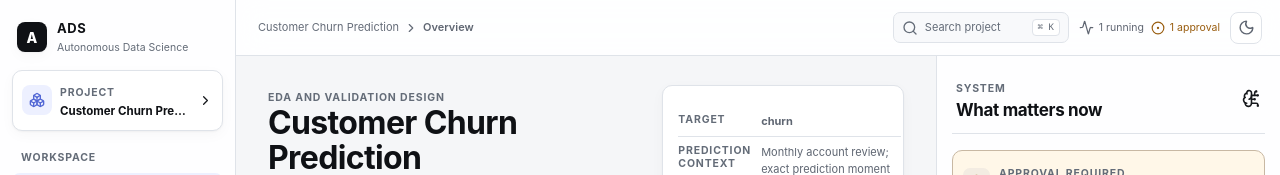
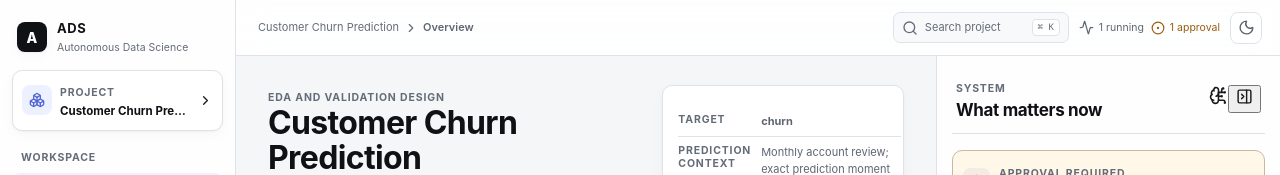
Before and after one commit to shakaarlatief/autonomous-data-science-system, a React (Vite) app in the folder frontend/: page / in a window 1280 px wide. Shown: the top 175 px of the page. Built offline with nearby package versions, Linux system fonts and the light colour scheme.

Commit message:
Add foldable methodological guidance panel

```diff
--- a/frontend/src/components/MethodologyPanel.tsx
+++ b/frontend/src/components/MethodologyPanel.tsx
@@ -8,6 +8,8 @@ import {
   CircleHelp,
   Clock3,
   Info,
+  PanelRightClose,
+  PanelRightOpen,
   Play,
   Sparkles,
   X,
@@ -15,10 +17,22 @@ import {
 import { useWorkspace } from '../appState'
 import type { MethodologicalStatus, Recommendation, RunSummary } from '../domain'
 
-export function MethodologyPanel() {
+export function MethodologyPanel({ collapsed, onToggle }: { collapsed: boolean; onToggle: () => void }) {
   const { workspace, runs, approveRun, rejectRun } = useWorkspace()
   const [selected, setSelected] = useState<Recommendation | null>(workspace.recommendations[0] ?? null)
   const waiting = runs.find((run) => run.status === 'WAITING_FOR_APPROVAL')
+
+  if (collapsed) {
+    return (
+      <aside className="context-panel context-panel-collapsed" aria-label="Methodological guidance">
+        <button className="context-panel-toggle collapsed-toggle" type="button" aria-label="Expand methodological guidance" onClick={onToggle}>
+          <PanelRightOpen size={18} />
+        </button>
+        <span className="collapsed-system-mark" aria-hidden="true"><BrainCircuit size={17} /></span>
+        {waiting && <span className="collapsed-attention-dot" aria-label="Approval required" />}
+      </aside>
+    )
+  }
 
   return (
     <aside className="context-panel" aria-label="Methodological guidance">
@@ -27,7 +41,12 @@ export function MethodologyPanel() {
           <span className="eyebrow">System</span>
           <h2>What matters now</h2>
         </div>
-        <BrainCircuit size={19} />
+        <div className="context-panel-header-actions">
+          <BrainCircuit size={19} />
+          <button className="context-panel-toggle" type="button" aria-label="Collapse methodological guidance" onClick={onToggle}>
+            <PanelRightClose size={17} />
+          </button>
+        </div>
       </div>
 
       {waiting && (
```
